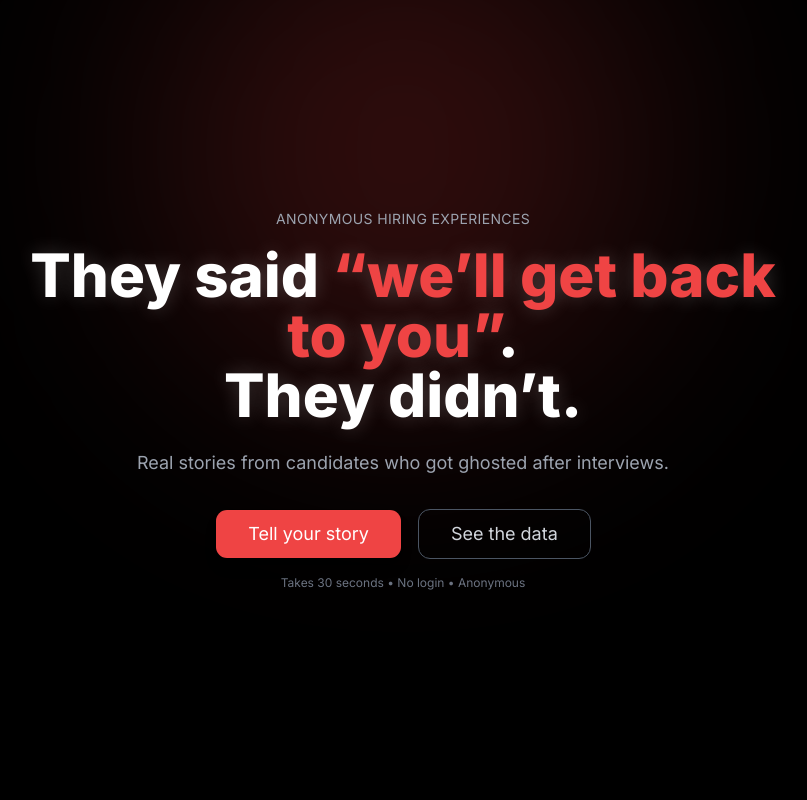
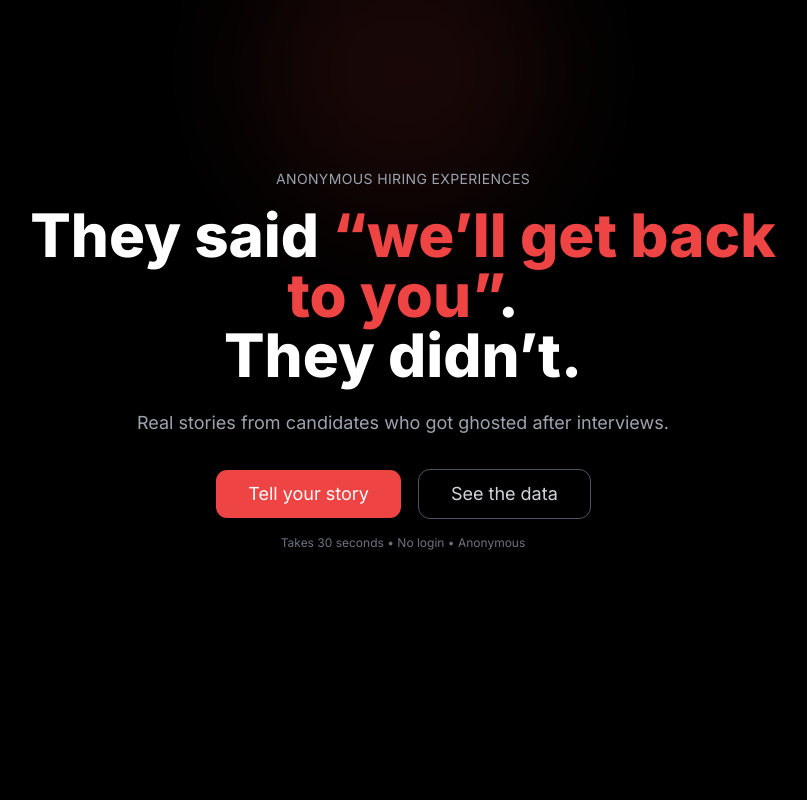
Before and after one commit to ImOmkar/noreplyclub-frontend, a React (Vite) app: page / in a window 1280 px wide. Shown: the top 800 px of the page, without its empty margins (237-1044 px from the left). Built offline with nearby package versions, Linux system fonts and the light colour scheme; no server answers.

Commit message:
reduced blur, remove motion on first paint, reduced height

```diff
--- a/index.html
+++ b/index.html
@@ -23,6 +23,8 @@
     <meta name="twitter:description" content="Share your ghosting story." />
     <meta name="twitter:image" content="/preview.png" />
 
+    <link rel="preconnect" href="https://fonts.googleapis.com">
+    <link rel="preconnect" href="https://fonts.gstatic.com" crossorigin>
     <link href="https://fonts.googleapis.com/css2?family=Inter:wght@300;400;600;800&display=swap" rel="stylesheet">
   </head>
   <body>
--- a/src/components/Hero.jsx
+++ b/src/components/Hero.jsx
@@ -1,27 +1,88 @@
+// import { motion } from "framer-motion";
+// import { Button } from "./ui/button";
+
+// export default function Hero({ onOpenModal }) {
+//   return (
+//     <section className="min-h-screen flex flex-col items-center justify-center text-center px-6 relative overflow-hidden">
+
+//       {/* Background glow */}
+//       <div className="absolute w-[500px] h-[500px] bg-red-500/20 blur-[120px] rounded-full top-[-100px] left-1/2 -translate-x-1/2"></div>
+
+//       {/* Content */}
+//       <motion.div
+//         initial={{ opacity: 0, y: 40 }}
+//         animate={{ opacity: 1, y: 0 }}
+//         transition={{ duration: 0.4 }}
+//         className="z-10 max-w-3xl"
+//       >
+//         {/* Tagline */}
+//         <p className="text-sm text-gray-400 mb-4 tracking-wide uppercase">
+//           Anonymous hiring experiences
+//         </p>
+
+//         {/* Headline */}
+//         <h1 className="text-4xl md:text-6xl font-extrabold leading-tight glow">
+//           They said{" "}
+//           <span className="text-red-500">“we’ll get back to you”</span>.
+//           <br />
+//           They didn’t.
+//         </h1>
+
+//         {/* Subtext */}
+//         <p className="text-gray-400 mt-6 text-lg">
+//           Real stories from candidates who got ghosted after interviews.
+//         </p>
+
+//         {/* CTA Buttons */}
+//         <div className="mt-8 flex flex-col sm:flex-row items-center justify-center gap-4">
+//           <Button
+//             onClick={onOpenModal}
+//             className="bg-red-500 hover:bg-red-600 text-white px-8 py-6 text-lg rounded-xl shadow-lg"
+//           >
+//             Tell your story
+//           </Button>
+
+//           <Button
+//             variant="outline"
+//             onClick={() => {
+//                 document.getElementById("stats")?.scrollIntoView({ behavior: "smooth" });
+//               }}
+//             className="px-8 py-6 text-lg rounded-xl border-gray-600 text-gray-300 hover:bg-white/10"
+//           >
+//             See the data
+//           </Button>
+//         </div>
+
+//         {/* Micro trust text */}
+//         <p className="text-xs text-gray-500 mt-4">
+//           Takes 30 seconds • No login • Anonymous
+//         </p>
+//       </motion.div>
+//     </section>
+//   );
+// }
+
+
 import { motion } from "framer-motion";
 import { Button } from "./ui/button";
 
 export default function Hero({ onOpenModal }) {
   return (
-    <section className="min-h-screen flex flex-col items-center justify-center text-center px-6 relative overflow-hidden">
+    <section className="min-h-[90vh] flex flex-col items-center justify-center text-center px-6 relative overflow-hidden">
 
-      {/* Background glow */}
-      <div className="absolute w-[500px] h-[500px] bg-red-500/20 blur-[120px] rounded-full top-[-100px] left-1/2 -translate-x-1/2"></div>
+      {/* 🔥 LIGHTER background glow */}
+      <div className="absolute w-[300px] h-[300px] bg-red-500/10 blur-[60px] rounded-full top-[-80px] left-1/2 -translate-x-1/2"></div>
 
       {/* Content */}
-      <motion.div
-        initial={{ opacity: 0, y: 40 }}
-        animate={{ opacity: 1, y: 0 }}
-        transition={{ duration: 0.8 }}
-        className="z-10 max-w-3xl"
-      >
+      <div className="z-10 max-w-3xl">
+
         {/* Tagline */}
         <p className="text-sm text-gray-400 mb-4 tracking-wide uppercase">
           Anonymous hiring experiences
         </p>
 
         {/* Headline */}
-        <h1 className="text-4xl md:text-6xl font-extrabold leading-tight glow">
+        <h1 className="text-4xl md:text-6xl font-extrabold leading-tight">
           They said{" "}
           <span className="text-red-500">“we’ll get back to you”</span>.
           <br />
@@ -33,7 +94,7 @@ export default function Hero({ onOpenModal }) {
           Real stories from candidates who got ghosted after interviews.
         </p>
 
-        {/* CTA Buttons */}
+        {/* CTA */}
         <div className="mt-8 flex flex-col sm:flex-row items-center justify-center gap-4">
           <Button
             onClick={onOpenModal}
@@ -45,19 +106,19 @@ export default function Hero({ onOpenModal }) {
           <Button
             variant="outline"
             onClick={() => {
-                document.getElementById("stats")?.scrollIntoView({ behavior: "smooth" });
-              }}
+              document.getElementById("stats")?.scrollIntoView({ behavior: "smooth" });
+            }}
             className="px-8 py-6 text-lg rounded-xl border-gray-600 text-gray-300 hover:bg-white/10"
           >
             See the data
           </Button>
         </div>
 
-        {/* Micro trust text */}
+        {/* Trust */}
         <p className="text-xs text-gray-500 mt-4">
           Takes 30 seconds • No login • Anonymous
         </p>
-      </motion.div>
+      </div>
     </section>
   );
 }
--- a/src/components/Stats.jsx
+++ b/src/components/Stats.jsx
@@ -32,7 +32,7 @@ export default function Stats() {
         <motion.div
           initial={{ opacity: 0, y: 30 }}
           whileInView={{ opacity: 1, y: 0 }}
-          transition={{ duration: 0.6 }}
+          transition={{ duration: 0.4 }}
           className="text-center mb-12"
         >
           <h2 className="text-3xl md:text-5xl font-bold">
--- a/src/components/StoryWall.jsx
+++ b/src/components/StoryWall.jsx
@@ -13,7 +13,7 @@ export default function StoryWall({ stories, onLoadMore, total, loading }) {
             <motion.div
                 initial={{ opacity: 0, y: 30 }}
                 whileInView={{ opacity: 1, y: 0 }}
-                transition={{ duration: 0.6 }}
+                transition={{ duration: 0.4 }}
                 className="text-center mb-12"
             >
                 <h2 className="text-3xl md:text-5xl font-bold">
```
